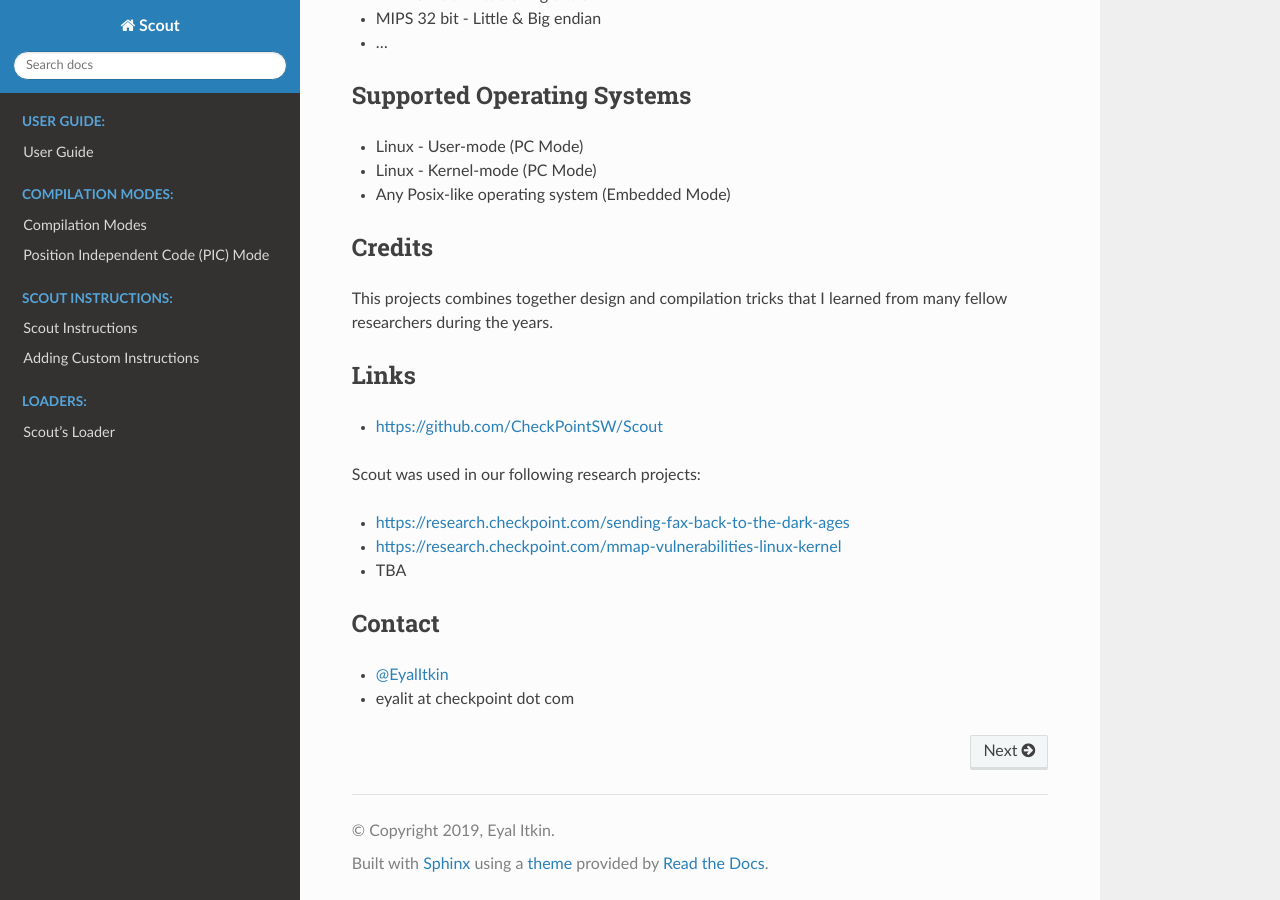
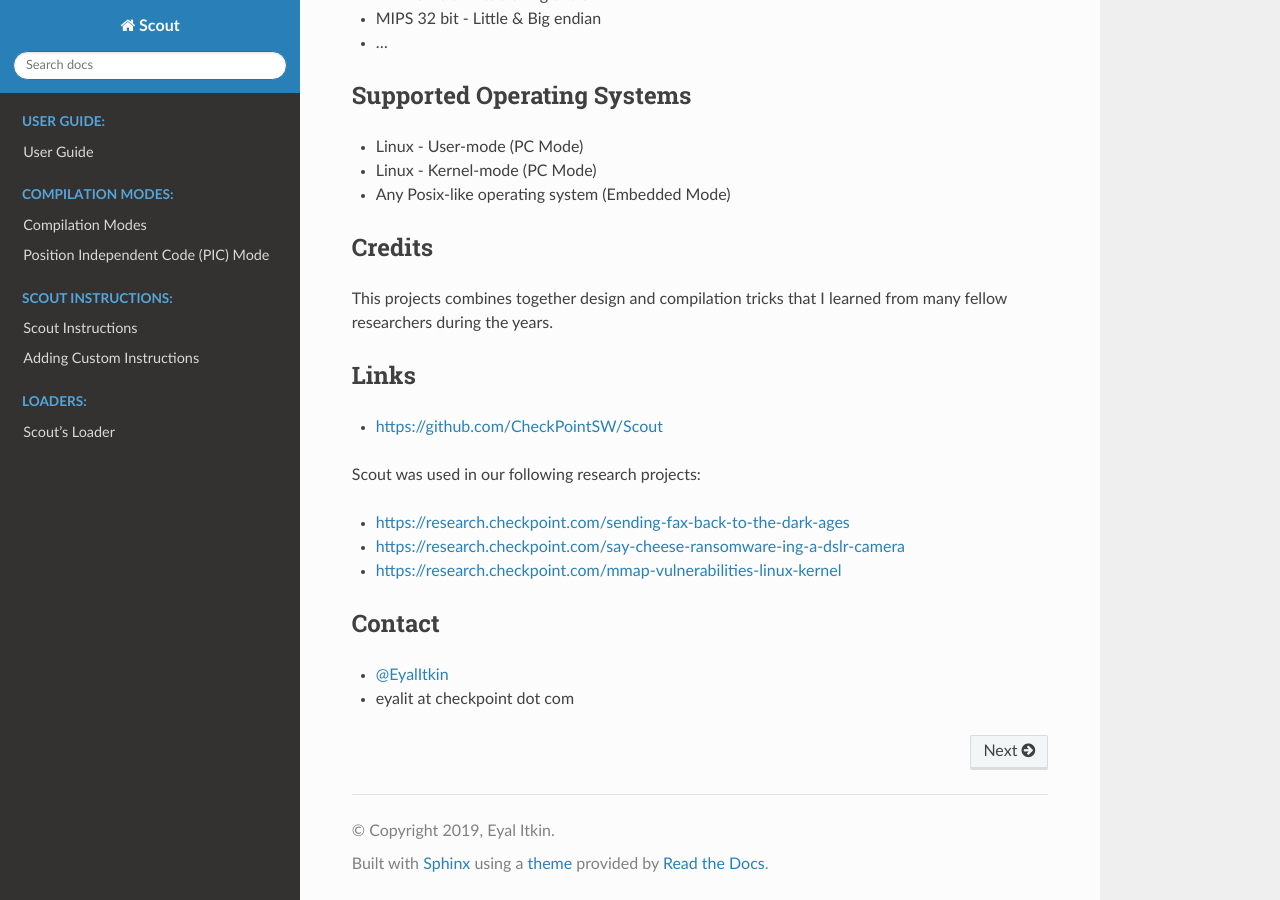
Before and after one commit to CheckPointSW/Scout, a Sphinx documentation site: the page built from docs/index.rst, in a window 1280 px wide and 900 px high, scrolled down 1132 px. Built offline with Sphinx 7.4.7 and the Read the Docs theme 2.0.0, drawn with Linux system fonts in a browser that asks for light colours.

Commit message:
Updated to include the Camera research

```diff
--- a/docs/index.rst
+++ b/docs/index.rst
@@ -100,8 +100,8 @@
 Scout was used in our following research projects:
 
 * https://research.checkpoint.com/sending-fax-back-to-the-dark-ages
+* https://research.checkpoint.com/say-cheese-ransomware-ing-a-dslr-camera
 * https://research.checkpoint.com/mmap-vulnerabilities-linux-kernel
-* TBA
 
 Contact
 -------
```
Also changed, not shown: README.md (+1 -1 lines).
